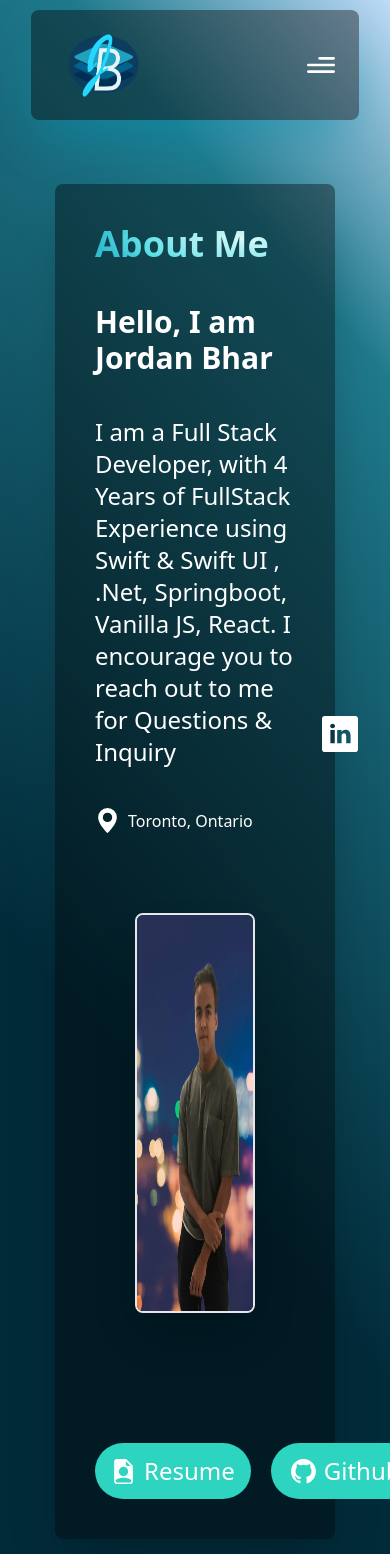
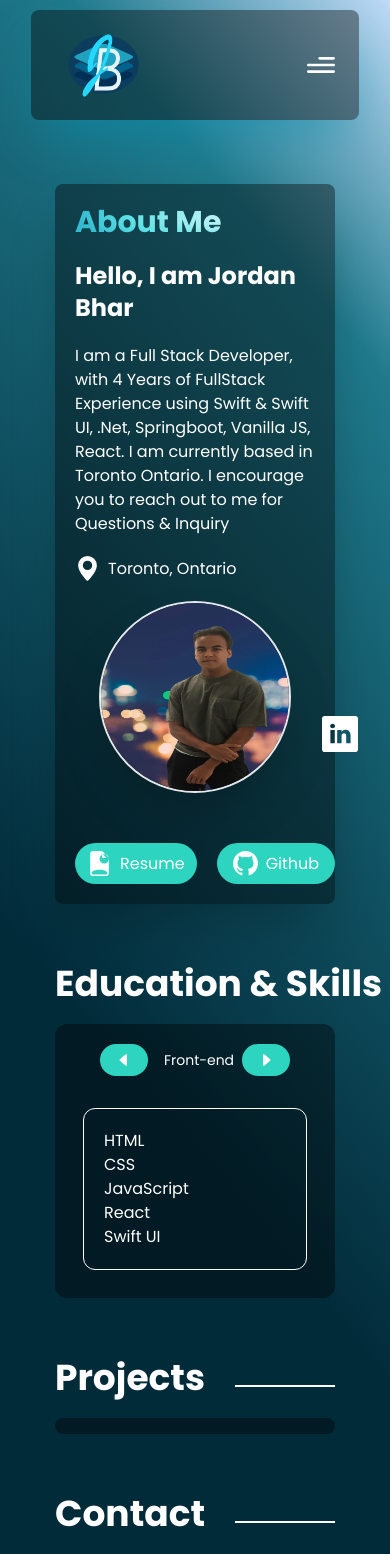
Before and after one commit to JordanBhar/DeveloperPortfolio, a React (Vite) app in the folder DevPortfolioWebsite/: page / in a window 390 px wide. Shown: the top 1554 px of the page. Built offline with nearby package versions, Linux system fonts and the light colour scheme; the HTML template or start-up script is replaced by a standard one.

Commit message:
Added more Responsive UI and fixed the Skills TabView

```diff
--- a/DevPortfolioWebsite/src/App.jsx
+++ b/DevPortfolioWebsite/src/App.jsx
@@ -12,7 +12,7 @@ const App = () => {
 
   return (
     <Router>
-      <div className="bg-primary-gradient overflow-hidden">
+      <div className="bg-primary-gradient overflow-hidden font-poppins">
         <div className={`w-full overflow-hidden h-[3000px] ${styles.flexStart}`}>
           <div className="mx-auto space-y-10"> {/* Center the Navbar */}
             <Navbar />
--- a/DevPortfolioWebsite/src/components/SkillsTab.jsx
+++ b/DevPortfolioWebsite/src/components/SkillsTab.jsx
@@ -1,32 +1,95 @@
-import React, { useState } from 'react';
-import { Tab, Tabs, TabList, TabPanel } from 'react-tabs';
-import { tabViewsSkillsEducation } from '../constants';
-import 'react-tabs/style/react-tabs.css'; // Import styles (you may need to adjust the path)
+import React, { useState, useEffect } from "react";
+import { Tab, Tabs, TabList, TabPanel } from "react-tabs";
+import { tabViewsSkillsEducation } from "../constants";
+import "react-tabs/style/react-tabs.css"; // Import styles (you may need to adjust the path)
 
 const SkillsTab = () => {
   const [selectedTab, setSelectedTab] = useState(0);
+  const [screenWidth, setScreenWidth] = useState(window.innerWidth); // Initialize with the current screen width
 
   const handleTabSelect = (index) => {
     setSelectedTab(index);
   };
 
+  const clickForward = () => {
+    setSelectedTab((prevTab) => (prevTab + 1) % tabViewsSkillsEducation.length);
+  };
+
+  const clickBackward = () => {
+    setSelectedTab((prevTab) =>
+      prevTab === 0 ? tabViewsSkillsEducation.length - 1 : prevTab - 1
+    );
+  };
+
+  useEffect(() => {
+    // Update screenWidth whenever the window resizes
+    const handleResize = () => {
+      setScreenWidth(window.innerWidth);
+    };
+
+    window.addEventListener("resize", handleResize);
+
+    return () => {
+      window.removeEventListener("resize", handleResize);
+    };
+  }, []);
+
   return (
     <div>
       <Tabs selectedIndex={selectedTab} onSelect={handleTabSelect}>
-        <TabList className={`p-3 space-x-4 text-white flex flex-row items-center`}>
+        {/* Show TabList on screens larger than small (sm) */}
+        <TabList className="hidden md:flex py-3 px-5 space-x-4 text-white flex flex-row items-center flex-wrap">
           {tabViewsSkillsEducation.map((skills) => (
-            <Tab key={skills.id}>{skills.title}</Tab>
+            <Tab
+              className="transition duration-700 ease-in-out hover:text-teal-300"
+              key={skills.id}
+            >
+              <span className=" lg:text-xl xl:text-2xl">{skills.title}</span>
+            </Tab>
           ))}
         </TabList>
 
-        <div className='m-5 border border-white p-5 rounded-xl text-white'>
-          {tabViewsSkillsEducation.map((skills) => (
+        <div className="s:hidden flex flex-row justify-center items-center p-3 space-x-2 ">
+          {screenWidth < 1024 ? (
+            <>
+              <button
+                type="button"
+                onClick={clickBackward}
+                className="rounded-full bg-teal-400 text-white py-2 px-4 mr-2"
+              >
+                <svg xmlns="http://www.w3.org/2000/svg" width="16" height="16" fill="currentColor" class="bi bi-caret-left-fill" viewBox="0 0 16 16">
+                  <path d="m3.86 8.753 5.482 4.796c.646.566 1.658.106 1.658-.753V3.204a1 1 0 0 0-1.659-.753l-5.48 4.796a1 1 0 0 0 0 1.506z"/>
+                </svg>
+              </button>
+
+              <p className="text-white p:text-sm sm:text-xl">
+                {tabViewsSkillsEducation[selectedTab].title}
+              </p>
+
+              <button
+                type="button"
+                onClick={clickForward}
+                className="rounded-full bg-teal-400 text-white py-2 px-4 ml-2"
+              >
+                <svg xmlns="http://www.w3.org/2000/svg" width="16" height="16" fill="currentColor" class="bi bi-caret-right-fill" viewBox="0 0 16 16">
+                  <path d="m12.14 8.753-5.482 4.796c-.646.566-1.658.106-1.658-.753V3.204a1 1 0 0 1 1.659-.753l5.48 4.796a1 1 0 0 1 0 1.506z"/>
+                </svg>
+              </button>
+            </>
+          ) : null}
+        </div>
+
+        <div className="m-5 border border-white p-5 rounded-xl text-white">
+          {tabViewsSkillsEducation.map((skills, index) => (
             <TabPanel key={skills.id}>
-              <ul>
-                {skills.skills && skills.skills.map((skill, skillIndex) => (
-                  <li key={skillIndex}>{skill}</li>
-                ))}
-              </ul>
+              {selectedTab === index && (
+                <ul>
+                  {skills.skills &&
+                    skills.skills.map((skill, skillIndex) => (
+                      <li key={skillIndex}>{skill}</li>
+                    ))}
+                </ul>
+              )}
             </TabPanel>
           ))}
         </div>
--- a/DevPortfolioWebsite/src/pages/Contact.jsx
+++ b/DevPortfolioWebsite/src/pages/Contact.jsx
@@ -14,7 +14,7 @@ export const Contact = () => {
             </div>
           </h2>
 
-          <div className="bg-acrylic h-[100px] rounded-xl">
+          <div className="bg-acrylic h-a rounded-xl p-2">
 
           </div>
 
--- a/DevPortfolioWebsite/src/pages/Education.jsx
+++ b/DevPortfolioWebsite/src/pages/Education.jsx
@@ -15,7 +15,7 @@ export const Education = () => {
             </div>
           </h2>
 
-          <div className="bg-acrylic h-[300px] rounded-xl">
+          <div className="bg-acrylic h-a rounded-xl p-2">
             <SkillsTab/>
           </div>
 
--- a/DevPortfolioWebsite/src/pages/Home.jsx
+++ b/DevPortfolioWebsite/src/pages/Home.jsx
@@ -7,70 +7,56 @@ const Home = () => {
   return (
     <section className="mt-16" id="Home">
       <div className={`${styles.paddingX} ${styles.flexCenter}`}>
-
         <div className={`${styles.boxWidth}`}>
 
-          <div className="flex flex-col justify-center space-x-20 md:flex-row">
-
-            <div className="md:w-3/4 space-y-10 bg-acrylic rounded-lg shadow-2xl p-10">
-
-              <p className="text-4xl font-bold text-gradient">
+          <div className="flex flex-col md:flex-row space-y-5 md:space-y-10 md:space-x-40">
+            <div className="md:w-3/4 space-y-5 md:space-y-10 bg-acrylic rounded-lg shadow-2xl p-5 md:p-10">
+              <p className="text-3xl md:text-4xl font-bold text-gradient">
                 About Me
               </p>
-
-              <p className="text-3xl font-bold text-white">
+              <p className="text-2xl md:text-3xl font-bold text-white">
                 Hello, I am Jordan Bhar
               </p>
-
-              <p className="text-2xl text-teal-300">
-                <span className="text-white">I am a Full Stack Developer</span>
-                <span className="text-white">, with 4 Years of FullStack Experience using Swift & Swift UI , .Net, Springboot, Vanilla JS, React. I encourage you to reach out to me for Questions & Inquiry</span>
+              <p className="text-base md:text-xl text-teal-300">
+                <span className="text-white">I am a Full Stack Developer,</span>
+                <span className="text-white"> with 4 Years of FullStack Experience using Swift & Swift UI, .Net, Springboot, Vanilla JS, React. I am currently based in Toronto Ontario. I encourage you to reach out to me for Questions & Inquiry</span>
               </p>
-
-              <div className="flex flex-row items-center gap-x-2 text-l text-white ">
+              <div className="flex flex-row items-center gap-x-2 text-base md:text-lg text-white">
                 <svg xmlns="http://www.w3.org/2000/svg" width="25" height="25" fill="currentColor" className="bi bi-geo-alt-fill" viewBox="0 0 16 16">
-                <path d="M8 16s6-5.686 6-10A6 6 0 0 0 2 6c0 4.314 6 10 6 10zm0-7a3 3 0 1 1 0-6 3 3 0 0 1 0 6z"/>
+                  <path d="M8 16s6-5.686 6-10A6 6 0 0 0 2 6c0 4.314 6 10 6 10zm0-7a3 3 0 1 1 0-6 3 3 0 0 1 0 6z"/>
                 </svg>
                 Toronto, Ontario
               </div>
-
-              <div className=" mbs:visible md:hidden md:w-2/4 flex justify-center p-[40px]">
-                <img src={profile} className="h-[25em] w-[20em] shrink rounded-lg shadow-2xl border-2  " alt="Profile"/>
+              <div className="md:hidden flex justify-center">
+                <img src={profile} className="h-[12em] w-[12em] md:h-[18em] md:w-[18em] shadow-2xl rounded-full border-2" alt="Profile"/>
               </div>
-
-
-              <div className="pt-[50px] flex flex-row space-x-5 justify-start">
-                <a className="rounded-full bg-teal-400 text-white py-3 px-4 text-xl" href="#">
+              <div className="pt-[30px] flex flex-row space-x-5 justify-start">
+                <a className="rounded-full bg-teal-400 text-white py-2 px-3 md:py-3 md:px-4 text-base md:text-xl" href="#">
                   <div className="flex flex-row items-center gap-x-2">
                     <svg xmlns="http://www.w3.org/2000/svg" width="25" height="25" fill="currentColor" className="bi bi-file-earmark-person-fill" viewBox="0 0 16 16">
-                    <path d="M9.293 0H4a2 2 0 0 0-2 2v12a2 2 0 0 0 2 2h8a2 2 0 0 0 2-2V4.707A1 1 0 0 0 13.707 4L10 .293A1 1 0 0 0 9.293 0zM9.5 3.5v-2l3 3h-2a1 1 0 0 1-1-1zM11 8a3 3 0 1 1-6 0 3 3 0 0 1 6 0zm2 5.755V14a1 1 0 0 1-1 1H4a1 1 0 0 1-1-1v-.245S4 12 8 12s5 1.755 5 1.755z"/>
+                      <path d="M9.293 0H4a2 2 0 0 0-2 2v12a2 2 0 0 0 2 2h8a2 2 0 0 0 2-2V4.707A1 1 0 0 0 13.707 4L10 .293A1 1 0 0 0 9.293 0zM9.5 3.5v-2l3 3h-2a1 1 0 0 1-1-1zM11 8a3 3 0 1 1 0-6 3 3 0 0 1 0 6zm2 5.755V14a1 1 0 0 1-1 1H4a1 1 0 0 1-1-1v-.245S4 12 8 12s5 1.755 5 1.755z"/>
                     </svg>
                     Resume
                   </div>
                 </a>
-
-                <a className="rounded-full bg-teal-400 text-white py-3 px-5 text-xl" href="#">
+                <a className="rounded-full bg-teal-400 text-white py-2 px-4 md:py-3 md:px-5 text-base md:text-xl" href="#">
                   <div className="flex flex-row items-center gap-x-2">
                     <svg xmlns="http://www.w3.org/2000/svg" width="25" height="25" fill="currentColor" className="bi bi-github" viewBox="0 0 16 16">
-                    <path d="M8 0C3.58 0 0 3.58 0 8c0 3.54 2.29 6.53 5.47 7.59.4.07.55-.17.55-.38 0-.19-.01-.82-.01-1.49-2.01.37-2.53-.49-2.69-.94-.09-.23-.48-.94-.82-1.13-.28-.15-.68-.52-.01-.53.63-.01 1.08.58 1.23.82.72 1.21 1.87.87 2.33.66.07-.52.28-.87.51-1.07-1.78-.2-3.64-.89-3.64-3.95 0-.87.31-1.59.82-2.15-.08-.2-.36-1.02.08-2.12 0 0 .67-.21 2.2.82.64-.18 1.32-.27 2-.27.68 0 1.36.09 2 .27 1.53-1.04 2.2-.82 2.2-.82.44 1.1.16 1.92.08 2.12.51.56.82 1.27.82 2.15 0 3.07-1.87 3.75-3.65 3.95.29.25.54.73.54 1.48 0 1.07-.01 1.93-.01 2.2 0 .21.15.46.55.38A8.012 8.012 0 0 0 16 8c0-4.42-3.58-8-8-8z"/>
+                      <path d="M8 0C3.58 0 0 3.58 0 8c0 3.54 2.29 6.53 5.47 7.59.4.07.55-.17.55-.38 0-.19-.01-.82-.01-1.49-2.01.37-2.53-.49-2.69-.94-.09-.23-.48-.94-.82-1.13-.28-.15-.68-.52-.01-.53.63-.01 1.08.58 1.23.82.72 1.21 1.87.87 2.33.66.07-.52.28-.87.51-1.07-1.78-.2-3.64-.89-3.64-3.95 0-.87.31-1.59.82-2.15-.08-.2-.36-1.02.08-2.12 0 0 .67-.21 2.2.82.64-.18 1.32-.27 2-.27.68 0 1.36.09 2 .27 1.53-1.04 2.20-.82 2.20-.82.44 1.10.16 1.92.08 2.12.51.56.82 1.27.82 2.15 0 3.07-1.87 3.75-3.65 3.95.29.25.54.73.54 1.48 0 1.07-.01 1.93-.01 2.20 0 .21.15.46.55.38A8.012 8.012 0 0 0 16 8c0-4.42-3.58-8-8-8z"/>
                     </svg>
                     Github
                   </div>
                 </a>
               </div>
-
             </div>
-
-            <div className=" p:invisible md:visible flex justify-center">
-              <img src={profile} className="h-[26em] w-[22em] shrink rounded-lg shadow-2xl border-2  " alt="Profile"/>
+            <div className="md:w-2/4 hidden md:flex flex flex-row justify-end ">
+              <div className="flex flex-col justify-center">
+                <img src={profile} className="h-[12em] w-[12em] md:h-[18em] md:w-[18em] shadow-2xl rounded-full border-2 inline-block align-middle" alt="Profile"/>
+              </div>
             </div>
-
           </div>
-
         </div>
-
       </div>
-
       <Socials />
     </section>
   );
--- a/DevPortfolioWebsite/src/pages/Projects.jsx
+++ b/DevPortfolioWebsite/src/pages/Projects.jsx
@@ -14,7 +14,7 @@ export const Projects = () => {
             </div>
           </h2>
 
-          <div className="bg-acrylic h-[300px] rounded-xl">
+          <div className="bg-acrylic h-a rounded-xl p-2">
 
           </div>
 
--- a/DevPortfolioWebsite/src/style.js
+++ b/DevPortfolioWebsite/src/style.js
@@ -1,6 +1,9 @@
 const styles = {
    boxWidth: "xl:w-[1800px] lg:w-[1200px] md:w-[800px] sm:w-[560px] ss:w-[360px] xs:w-[280px] p:w-[220px] w-full self-center mx-auto",
 
+   //use this file later on to reduce the ammount of tailwind css classes declared in the components & pages and instead put styles in here so that the page looks cleaner
+
+   sections: "p:text-l",
 
     heading2: "font-poppins font-semibold xs:text-[48px] text-[40px] text-white xs:leading-[76.8px] leading-[66.8px] w-full",
     paragraph: "font-poppins font-normal text-dimWhite text-[18px] leading-[30.8px]",
```
